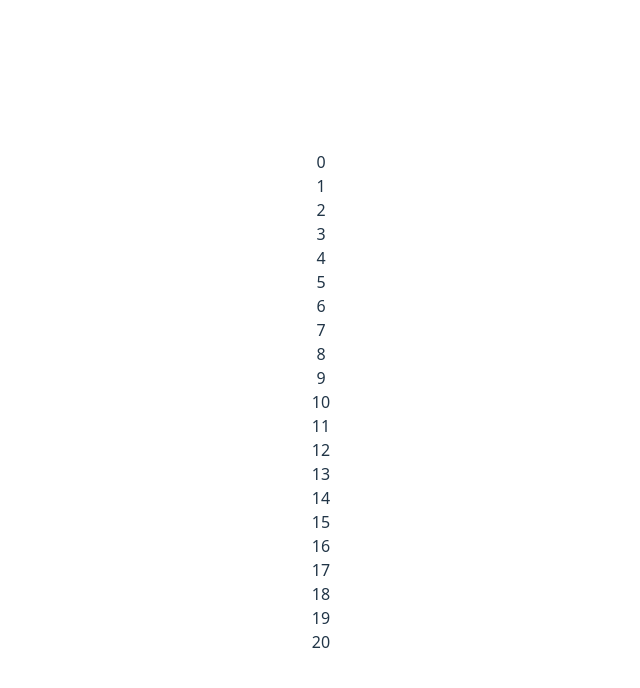
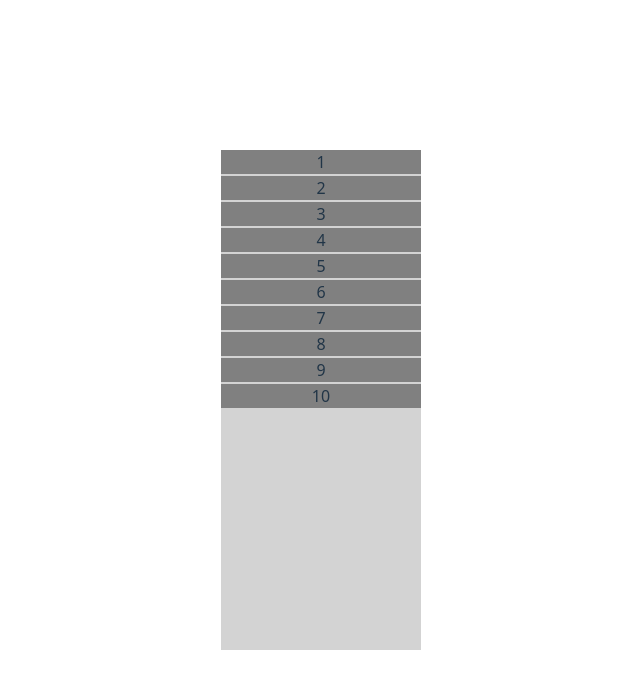
Before and after one commit to MohammadRaiyyan/machine-round-react-ts-js, a React (Vite) app in the folder react/: page / in a window 1280 px wide. Shown: the top 688 px of the page, without its empty margins (319-959 px from the left). Built offline with nearby package versions, Linux system fonts and the light colour scheme.

Commit message:
feat: initial sortable list setup

```diff
--- a/react/src/App.tsx
+++ b/react/src/App.tsx
@@ -1,10 +1,10 @@
 import "./App.css";
-import WithObserver from "./components/InfiniteScroll/WithObserver";
+import SortableList from "./components/SortableList";
 
 function App() {
   return (
     <div className="App">
-      <WithObserver />
+      <SortableList />
     </div>
   );
 }
--- /dev/null
+++ b/react/src/components/SortableList/index.tsx
@@ -0,0 +1,36 @@
+import { useState } from "react";
+
+function SortableList() {
+  const [listData, setListData] = useState([...new Array(10)]);
+  const [startIndex, setStartIndex] = useState(-1);
+
+  const reset = () => {
+    setStartIndex(-1);
+  };
+  return (
+    <div style={{ display: "flex", gap: "20px" }}>
+      <div style={{ height: "500px", width: "200px", background: "lightgray" }}>
+        {listData.map((_, i) => (
+          <div
+            draggable
+            onDragStart={(e) => {
+              setStartIndex(i);
+              e.dataTransfer.effectAllowed = "link";
+            }}
+            onDragEnd={() => reset()}
+            style={{
+              background: startIndex === i ? "orange" : "gray",
+              marginBottom: "2px",
+              cursor: "grab",
+            }}
+            key={i}
+          >
+            {i + 1}
+          </div>
+        ))}
+      </div>
+    </div>
+  );
+}
+
+export default SortableList;
```
